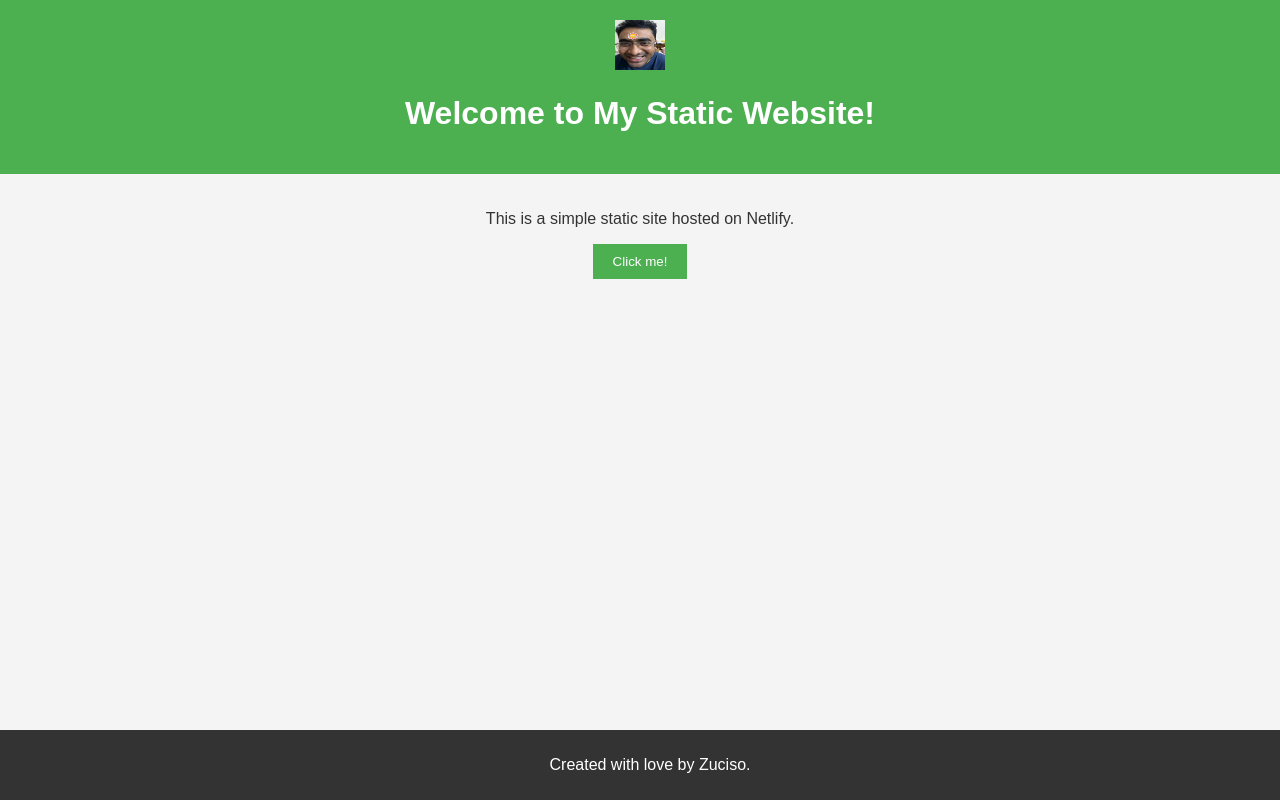
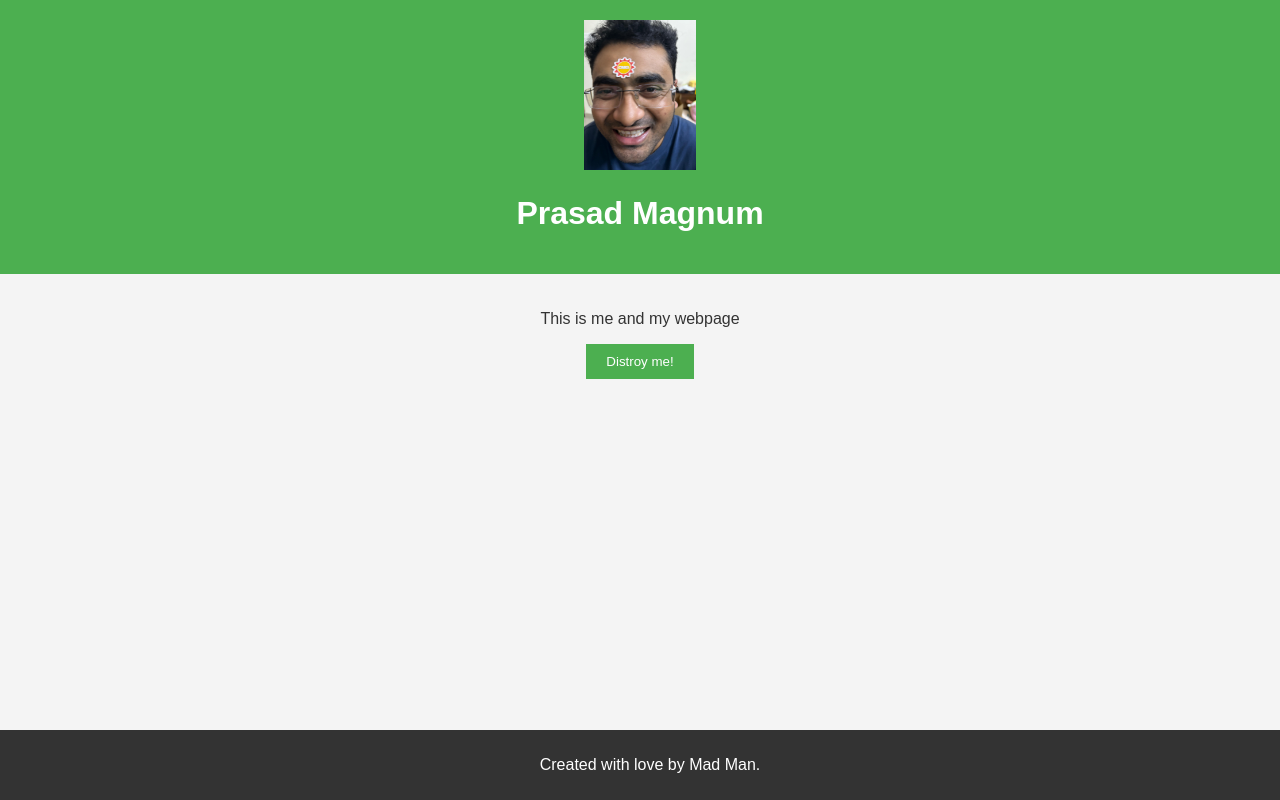
Before and after one commit to Zuciso/netlify, a plain HTML site: page index.html in a window 1280 px wide. Drawn offline with Linux system fonts and the light colour scheme.

Commit message:
Second commit

```diff
--- a/index.html
+++ b/index.html
@@ -9,14 +9,14 @@
 <body>
   <header>
     <img src="assets/logo.png" alt="Logo" class="logo">
-    <h1>Welcome to My Static Website!</h1>
+    <h1>Prasad Magnum</h1>
   </header>
   <section>
-    <p>This is a simple static site hosted on Netlify.</p>
-    <button id="change-text-btn">Click me!</button>
+    <p>This is me and my webpage</p>
+    <button id="change-text-btn">Distroy me!</button>
   </section>
   <footer>
-    <p>Created with love by Zuciso.</p>
+    <p>Created with love by Mad Man.</p>
   </footer>
 
   <script src="script.js"></script>
--- a/script.js
+++ b/script.js
@@ -1,3 +1,3 @@
 document.getElementById('change-text-btn').addEventListener('click', function() {
-  alert("Hello! You clicked the button!");
+  alert("Oh no! you successfully destroyed me");
 });
--- a/style.css
+++ b/style.css
@@ -15,8 +15,9 @@ header {
 }
 
 header .logo {
-  width: 50px;
-  height: 50px;
+  width: 150px;
+  height: 150px;
+  object-fit: contain;
 }
 
 h1 {
```
